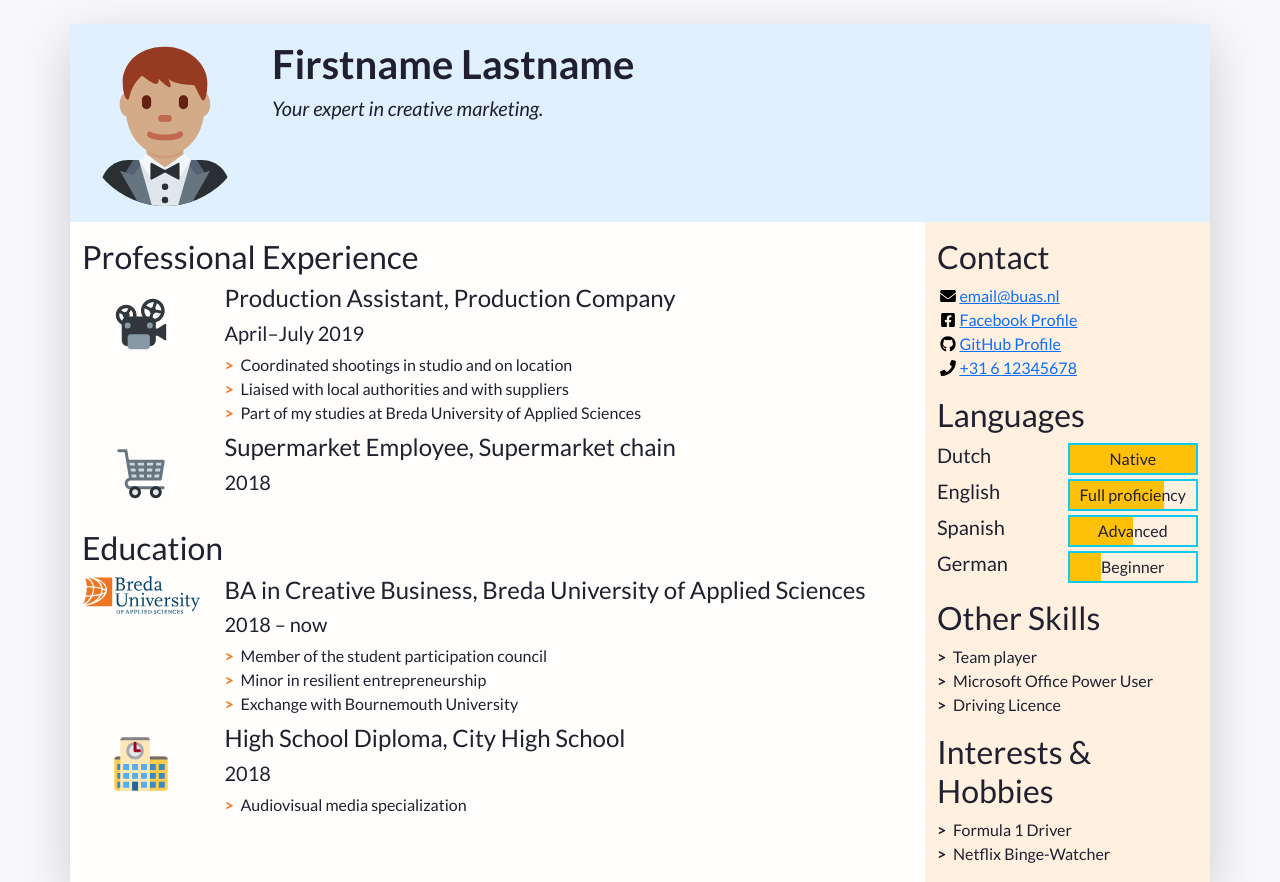
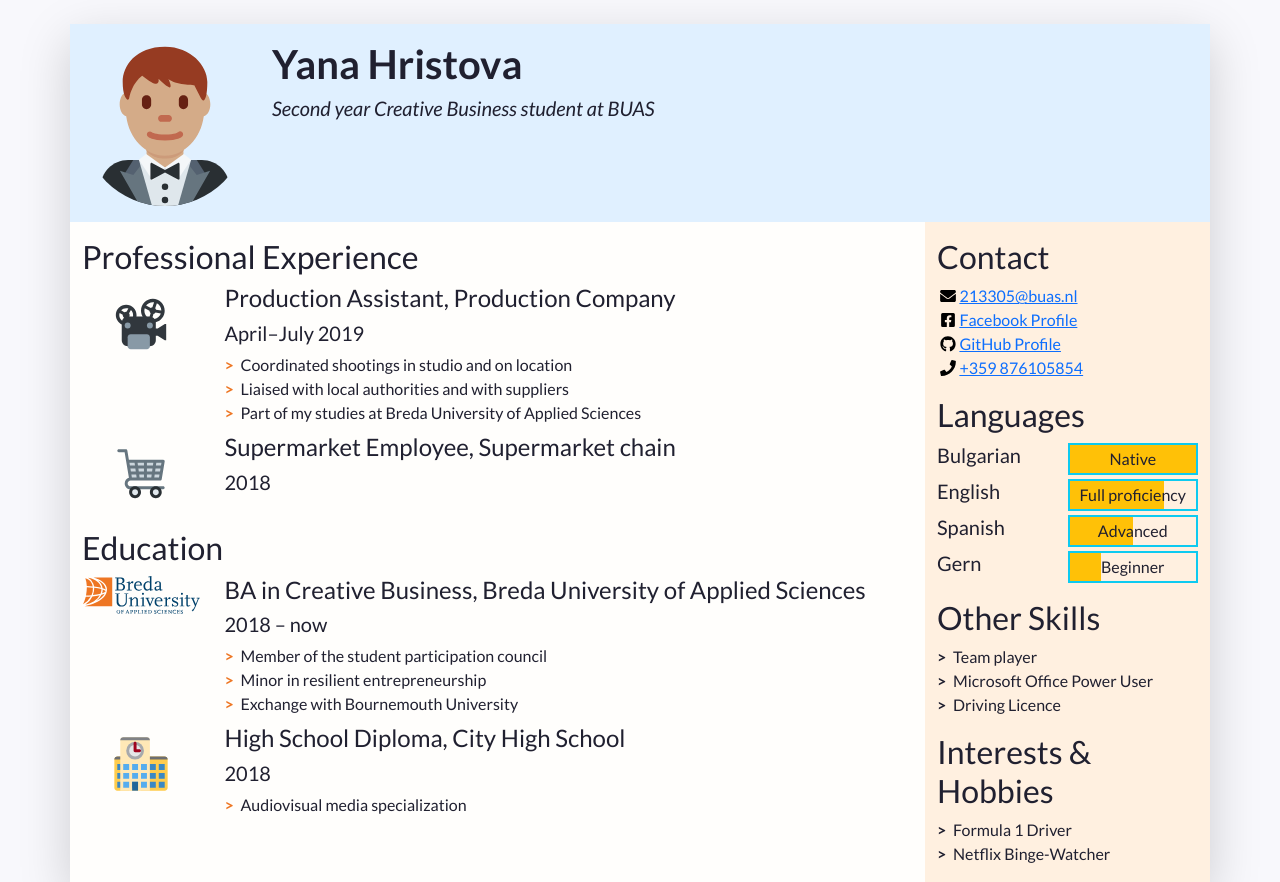
Before and after one commit to Yana213305/PrJ4CVYana, a plain HTML site: page index.html in a window 1280 px wide. Shown: the top 882 px of the page. Drawn offline with nearby package versions, Linux system fonts and the light colour scheme.

Commit message:
Update index.html
I changed the name and added my student email

```diff
--- a/index.html
+++ b/index.html
@@ -54,8 +54,8 @@
           A container to wrap around your name and tagline. Full-width at small size, then columns of increasing size.
         -->
         <div class="col-12 col-sm-8 col-md-9 col-lg-10 my-3 header-content">
-          <h1 class="fw-bolder">Firstname Lastname</h1>
-          <h5 class="fst-italic tagline">Your expert in creative marketing.</h5>
+          <h1 class="fw-bolder">Yana Hristova</h1>
+          <h5 class="fst-italic tagline">Second year Creative Business student at BUAS</h5>
         </div>
       </header>
 
@@ -179,8 +179,8 @@
               <li class="contact-item">
                 <a class="d-flex align-items-center" href="mailto:email@buas.nl" target="_blank">
                   <img class="contact-icon" src="images/icons/envelope.svg" alt="Email">
-                  email@buas.nl
-                </a>
+                213305@buas.nl
+              </a>
               </li>
               <li class="contact-item">
                 <a class="d-flex align-items-center" href="https://facebook.com/" target="_blank">
@@ -197,7 +197,7 @@
               <li class="contact-item">
                 <a class="d-flex align-items-center" href="tel:+31612345678" target="_blank">
                   <img class="contact-icon" src="images/icons/phone.svg" alt="Mobile Phone">
-                  +31 6 12345678
+                  +359 876105854
                 </a>
               </li>
             </ul>
@@ -210,7 +210,7 @@
             <!-- Each item in the list is a language. Modify, add or remove depending on what you speak -->
             <ul class="language-list list-unstyled">
               <li class="language-item d-flex mb-1">
-                <h5 class="language-name w-50">Dutch</h5>
+                <h5 class="language-name w-50">Bulgarian&nbsp;</h5>
                 <div class="language-level w-50 border border-info border-2 position-relative">
                   <!-- The div below is a progress bar. Choose between w-25, w-50, w-75 and w-100 to show your level of fluency -->
                   <div class="language-progress position-absolute bg-warning h-100 w-100"></div>
@@ -234,7 +234,7 @@
                 </div>
               </li>
               <li class="language-item d-flex mb-1">
-                <h5 class="language-name w-50">German</h5>
+                <h5 class="language-name w-50">Gern</h5>
                 <div class="language-level w-50 border border-info border-2 position-relative">
                   <!-- The div below is a progress bar. Choose between w-25, w-50, w-75 and w-100 to show your level of fluency -->
                   <div class="language-progress position-absolute bg-warning h-100 w-25"></div>
```
